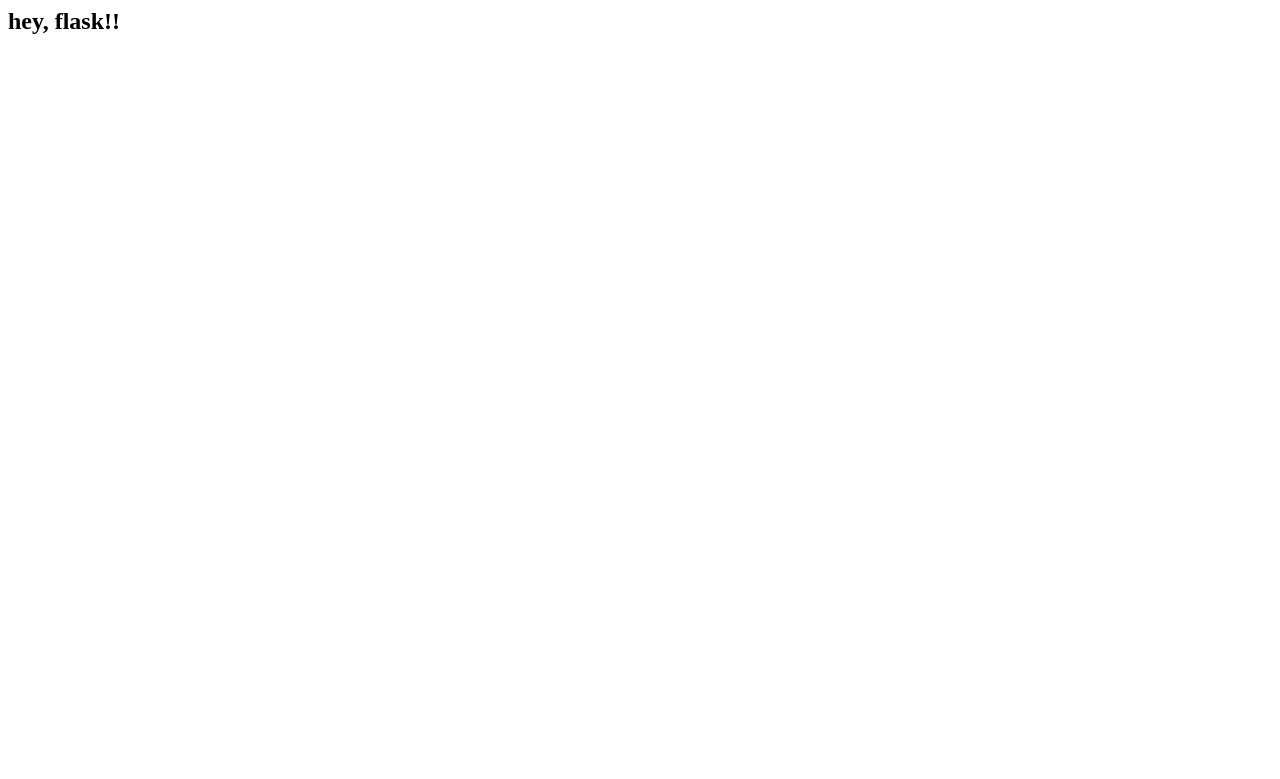
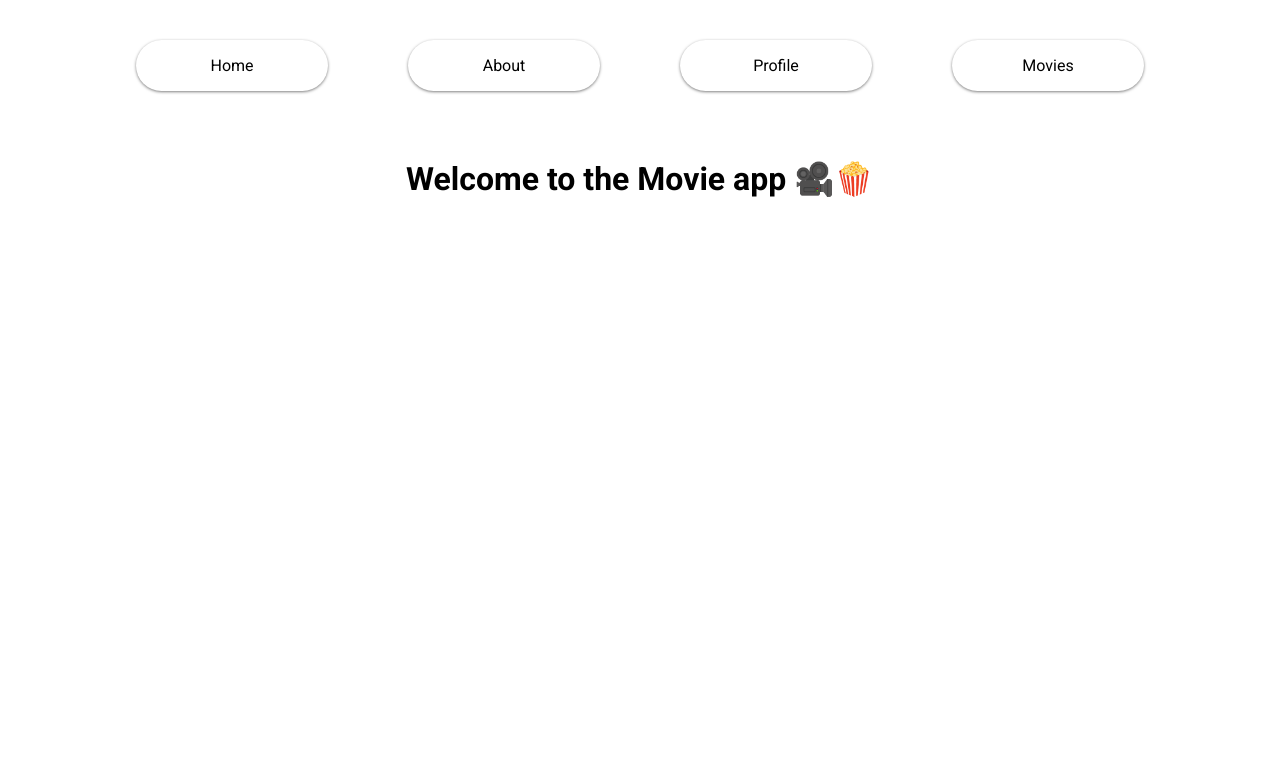
Before and after one commit to EthanWalton-snlm/python-flask-sanlam-2025, a Flask app: page / in a window 1280 px wide. Before the commit the part shown is almost empty. Shown: the top 779 px of the page. Run offline with Flask 3, Linux system fonts and the light colour scheme.

Commit message:
Day 26 - Template Inheritance

```diff
--- /dev/null
+++ b/app.py
@@ -0,0 +1,17 @@
+from flask import Flask
+
+from routes.main_bp import main_bp
+from routes.movie_list_bp import movie_list_bp
+from routes.movies_bp import movies_bp
+
+app = Flask(__name__)
+# SERVER_NAME = PF4630GS\SQLEXPRESS
+
+# Flask - Blueprints
+app.register_blueprint(main_bp, url_prefix="/")
+app.register_blueprint(movies_bp, url_prefix="/movies")
+app.register_blueprint(movie_list_bp, url_prefix="/movie-list")
+
+
+if __name__ == "__main__":
+    app.run(debug=True)
--- a/main.py
+++ /dev/null
@@ -1,40 +0,0 @@
-import json
-
-from flask import Flask, render_template
-
-from routes.movie_list_bp import movie_list_bp
-from routes.movies_bp import movies_bp
-
-app = Flask(__name__)
-
-
-@app.get("/")
-def hello_world():
-    return "<h2>hey, flask!!</h2>"
-
-
-name = "Ethan"
-hobbies = ["Gaming", "Reading", "Soccer", "Ballet", "Gyming", "Yoga"]
-
-
-@app.get("/about")
-def about_page():
-    return render_template("about.html", name=name, hobbies=hobbies)
-
-
-# Task 2 - Create profile page
-@app.get("/profile")
-def profile_page():
-    with open("pokemon.json", "r") as file:
-        profiles = json.load(file)
-
-    return render_template("profile.html", profiles=profiles)
-
-
-# Flask - Blueprints
-app.register_blueprint(movies_bp, url_prefix="/movies")
-app.register_blueprint(movie_list_bp, url_prefix="/movie-list")
-
-
-if __name__ == "__main__":
-    app.run(debug=True)
--- /dev/null
+++ b/routes/main_bp.py
@@ -0,0 +1,26 @@
+import json
+
+from flask import Blueprint, render_template
+
+main_bp = Blueprint("main_bp", __name__)
+
+name = "Ethan"
+hobbies = ["Gaming", "Reading", "Soccer", "Ballet", "Gyming", "Yoga"]
+
+
+@main_bp.get("/")
+def hello_world():
+    return render_template("home.html")
+
+
+@main_bp.get("/about")
+def about_page():
+    return render_template("about.html", name=name, hobbies=hobbies)
+
+
+@main_bp.get("/profile")
+def profile_page():
+    with open("pokemon.json", "r") as file:
+        profiles = json.load(file)
+
+    return render_template("profile.html", profiles=profiles)
--- /dev/null
+++ b/templates/base.html
@@ -0,0 +1,73 @@
+<!DOCTYPE html>
+<html lang="en">
+  <head>
+    <meta charset="UTF-8" />
+    <meta name="viewport" content="width=device-width, initial-scale=1.0" />
+    <title>Document</title>
+
+    <link rel="preconnect" href="https://fonts.googleapis.com" />
+    <link rel="preconnect" href="https://fonts.gstatic.com" crossorigin />
+    <link
+      href="https://fonts.googleapis.com/css2?family=Roboto:ital,wght@0,100..900;1,100..900&display=swap"
+      rel="stylesheet"
+    />
+
+    <link
+      rel="stylesheet"
+      href="https://cdnjs.cloudflare.com/ajax/libs/font-awesome/6.7.2/css/all.min.css"
+    />
+  </head>
+  <style>
+    body {
+      font-family: "Roboto", sans-serif;
+      min-height: 100%;
+      overflow: hidden;
+    }
+
+    ul.nav-link-container {
+      display: flex;
+      flex-direction: row;
+      gap: 5em;
+      list-style-type: none;
+      padding: 0;
+      margin: 0;
+      justify-content: center;
+      margin-top: 2em;
+    }
+
+    .nav-link-container li {
+      border: 0px solid black;
+      padding: 1em;
+      border-radius: 3em;
+      box-shadow: 0px 1px 3px 0px rgba(0, 0, 0, 0.5);
+      width: 10em;
+      text-align: center;
+    }
+
+    .nav-link-container a {
+      text-decoration: none;
+      color: black;
+    }
+
+    .nav-link-container a:hover {
+      text-decoration: none;
+      color: rgb(0, 114, 244);
+    }
+  </style>
+
+  {% block head_content %} {% endblock %}
+  <body>
+    <header>
+      <nav>
+        <ul class="nav-link-container">
+          <li><a href="/">Home</a></li>
+          <li><a href="/about">About</a></li>
+          <li><a href="/profile">Profile</a></li>
+          <li><a href="/movie-list">Movies</a></li>
+        </ul>
+      </nav>
+    </header>
+
+    {% block content %} {% endblock %}
+  </body>
+</html>
--- /dev/null
+++ b/templates/home.html
@@ -0,0 +1,21 @@
+{% extends "base.html" %} {% block head_content %}
+
+<style>
+  body {
+    display: grid;
+    place-content: center;
+  }
+
+  .welcome {
+    text-align: center;
+    margin-top: 3em;
+  }
+</style>
+
+{% endblock %} {% block content %}
+
+<div class="welcome">
+  <h1>Welcome to the Movie app 🎥🍿</h1>
+</div>
+
+{% endblock %}
```
Also changed, not shown: routes/movie_list_bp.py (+7 -1 lines), templates/about.html (+10 -12 lines), templates/movie-details.html (+7 -28 lines), templates/movie-list.html (+6 -22 lines), templates/not-found.html (added, +15 -0 lines), templates/profile.html (+5 -18 lines).
